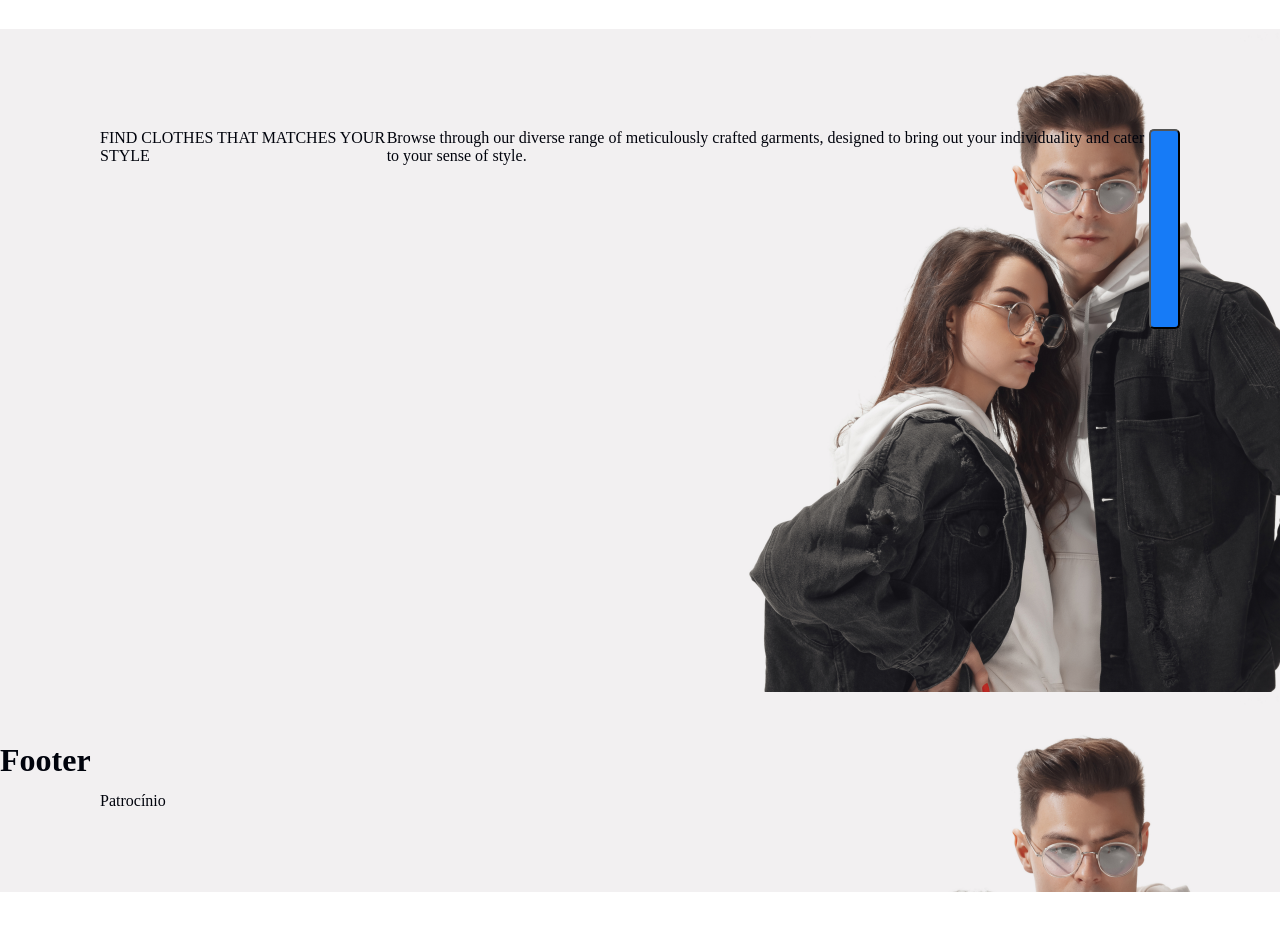
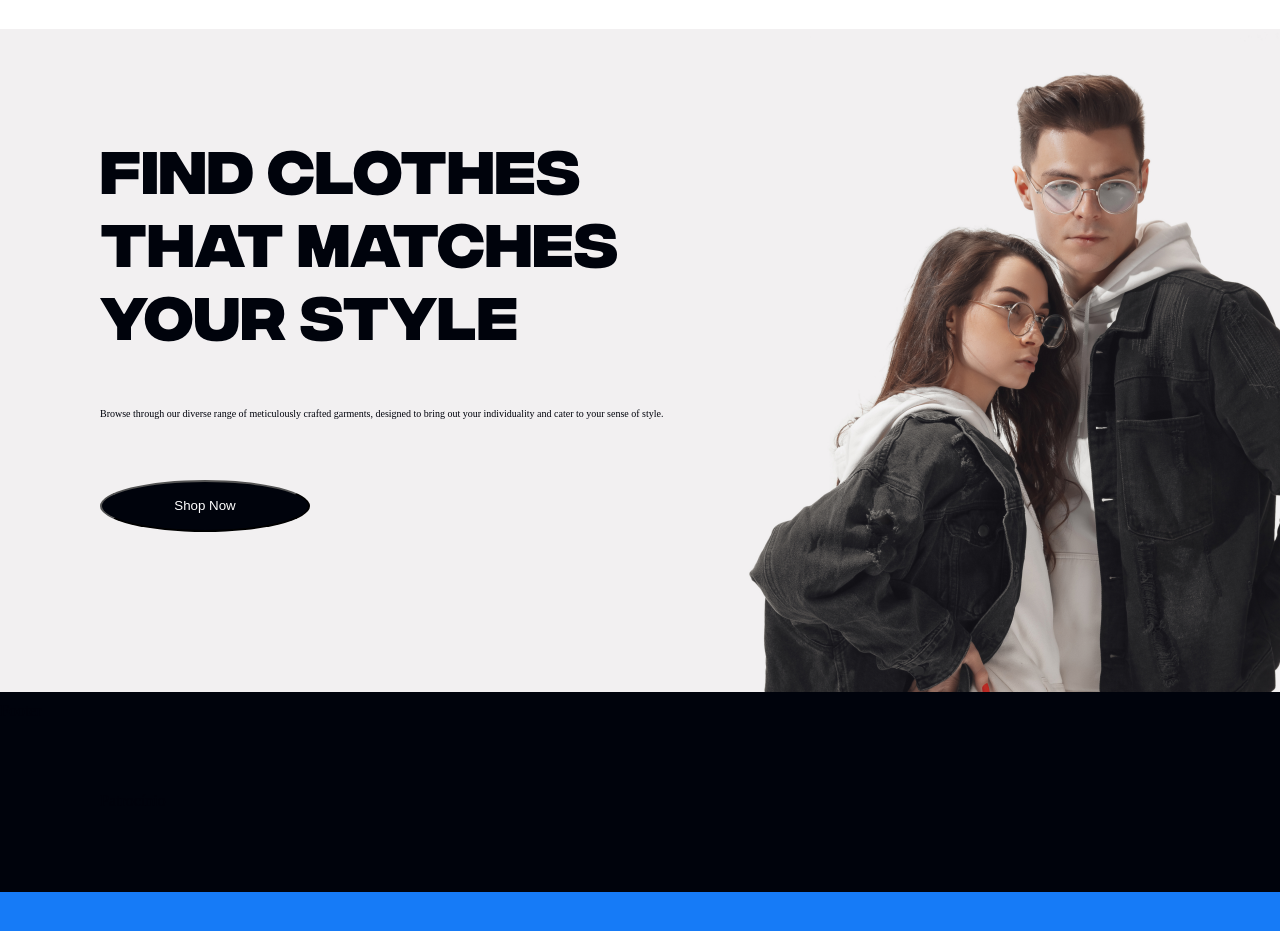
Before and after one commit to calexoliveira/cantinhodevendas, a React (Vite) app: page / in a window 1280 px wide. Shown: the part 105-1036 px from the top of the page. Before the commit the page ends 997 px from the top, so only its background shows below. Built offline with nearby package versions, Linux system fonts and the light colour scheme.

Commit message:
footersectionstyles

```diff
--- a/src/components/Footer.tsx
+++ b/src/components/Footer.tsx
@@ -1,7 +1,7 @@
 export function Footer() {
     return (
-        <footer>
-            <h1>Footer</h1>
-        </footer>
+        <div className="grid-footer">
+            <footer>Footer</footer>
+        </div>
     );
 }
--- a/src/components/Section.tsx
+++ b/src/components/Section.tsx
@@ -2,14 +2,14 @@ export function Section() {
     return(
         <div className="grid-section">
             <nav>
-                <p>FIND CLOTHES THAT MATCHES YOUR STYLE </p>
-                <p>Browse through our diverse range of meticulously
+                <p className="texto">FIND CLOTHES THAT MATCHES YOUR STYLE </p>
+                <p className="nota">Browse through our diverse range of meticulously
                     crafted garments, designed to bring out your individuality
                     and cater to your sense of style.
                 </p>
-                <p><input type="button" className="container__botao"/></p>
+                <p><button className="container__botao">Shop Now</button></p>
             </nav>
-            <div className="patrocinio">Patrocínio</div>
+            <div>Patrocínio</div>
         </div>
     );
 }
--- a/src/style/styles.css
+++ b/src/style/styles.css
@@ -91,6 +91,14 @@ body {
     align-items:top;
     justify-content:left;
     padding: 100px;
+
+
+}
+
+.grid-section {
+    display: grid;
+    grid-template-rows: 663px 10px;
+    background-repeat: no-repeat;
     background-color: #F2F0F1;
     background-image: url("../image/background.png");
     background-size: 1440px;
@@ -99,27 +107,15 @@ body {
 
 }
 
-.grid-section {
+.grid-section>nav {
+    grid-row: 1 / 2;
+    grid-column: 1 / -1;
     display: grid;
-    grid-template-rows: 663px 50px;
-    background-repeat: no-repeat;
+    grid-template-rows: repeat(3, auto);
+    grid-column: 1fr;
 
 }
 
-.grid-section>nav {
-    grid-row: 1 / 2;
-    grid-column: 1 / -1;
-
-}
-
-.grid-section>nav>p>*{
-    display: flex;
-}
-
-.grid-section>nav>p {
-    display: grid;
-    grid-template-rows: 200px 100px 50px;
-}
 
 .texto{
     font-family: 'FSP DEMO - Integral CF Bold', 'Archivo Black';
@@ -127,7 +123,7 @@ body {
     font-size: 60px;
     margin-right: 50%;
 }
-.notificacao {
+.nota {
     font-family: 'Satoshi';
     font-weight:100;
     font-size: 10px;
@@ -136,13 +132,15 @@ body {
 .grid-section>div {
     grid-row: 2 / 3;
     background-color: var(--cor-de-fundo-preto);
+
 }
 
-
-
 .container__botao{
-    background-color: var(--botao-azul);
+    background-color: var(--cor-de-fundo-preto);
     border-radius: 5px;
+    border-radius: 100%;
+    width: 210px;
+    height: 52px;
     padding: 1em;
     color: var(--branco-principal);
 
@@ -152,3 +150,16 @@ body {
     background-color: transparent;
     border: 2px solid var(--branco-principal);
 }
+
+/* FOOTER */
+
+.grid-footer>*{
+    display: flex;
+}
+
+.grid-footer {
+    display: grid;
+    grid-template-rows: 200px 50px;
+    background-color: #167BF7;
+    gap: 2rm;
+}
```
